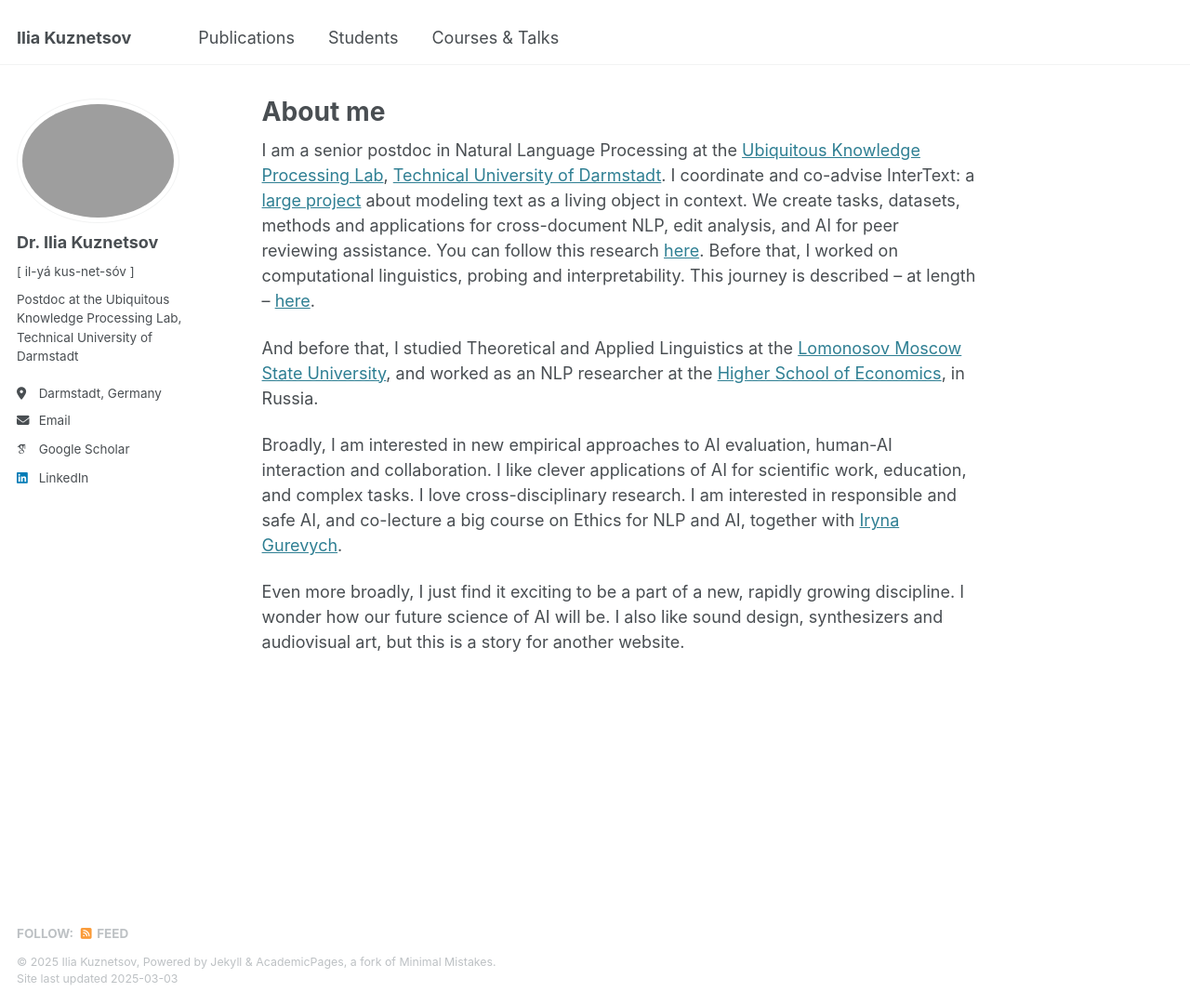
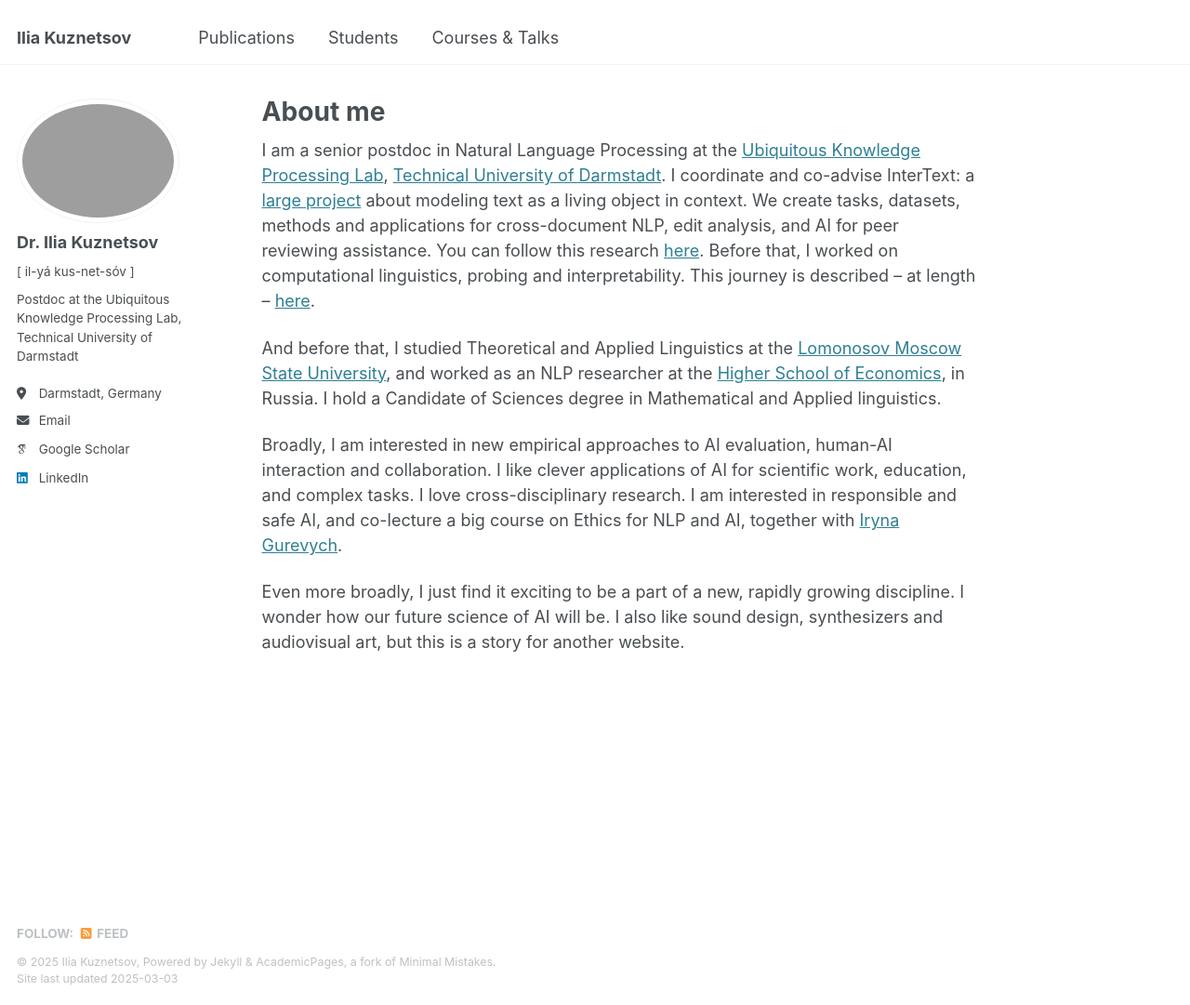
Before and after one commit to iokuznetsov/iokuznetsov.github.io, a Jekyll site: the page built from _pages/about.md, in a window 1280 px wide and 1081 px high. Shown: the whole window at 93% size. Built offline with Jekyll 4.4.1, drawn with Linux system fonts in a browser that asks for light colours; some web fonts are replaced.

Commit message:
Update about.md

```diff
--- a/_pages/about.md
+++ b/_pages/about.md
@@ -14,7 +14,7 @@
 Before that, I worked on computational linguistics, probing and interpretability.
 This journey is described – at length – [here](https://tuprints.ulb.tu-darmstadt.de/19851/).
 
-And before that, I studied Theoretical and Applied Linguistics at the [Lomonosov Moscow State University](https://lomonosov.university), and worked as an NLP researcher at the [Higher School of Economics](https://www.hse.ru/en/), in Russia.
+And before that, I studied Theoretical and Applied Linguistics at the [Lomonosov Moscow State University](https://lomonosov.university), and worked as an NLP researcher at the [Higher School of Economics](https://www.hse.ru/en/), in Russia. I hold a Candidate of Sciences degree in Mathematical and Applied linguistics.
 
 Broadly, I am interested in new empirical approaches to AI evaluation, human-AI interaction and collaboration. I like clever applications of AI for scientific work, education, and complex tasks.
 I love cross-disciplinary research. I am interested in responsible and safe AI, and co-lecture a big course on Ethics for NLP and AI, together with [Iryna Gurevych](https://www.informatik.tu-darmstadt.de/ukp/ukp_home/head_ukp/index.en.jsp).
```
